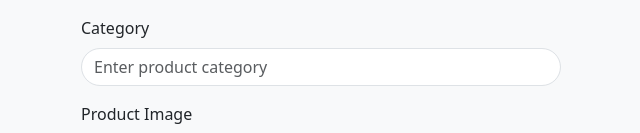
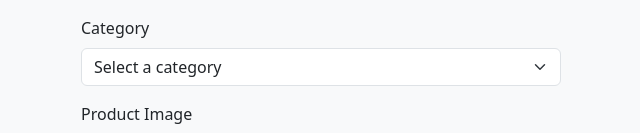
Before and after one commit to TemaQuanter/webdev2, a Next.js app: page /ProductListingForm in a window 1280 px wide. Shown: the part 260-393 px from the top of the page, without its empty margins (319-959 px from the left). Built offline with nearby package versions, Linux system fonts and the light colour scheme.

Commit message:
Changed form control to form select for categories as users should not be allowed create a category they must select one

```diff
--- a/src/app/ProductListingForm/page.jsx
+++ b/src/app/ProductListingForm/page.jsx
@@ -75,13 +75,17 @@ const ProductListing = () => {
 
         <Form.Group className="mb-3">
           <Form.Label>Category</Form.Label>
-          <Form.Control
-            type="text"
-            placeholder="Enter product category"
+          <Form.Select
             value={category}
             onChange={(e) => setCategory(e.target.value)}
             required
-          />
+          >
+            <option value="">Select a category</option>
+            <option value="category1">Category 1</option>
+            <option value="category2">Category 2</option>
+            <option value="category3">Category 3</option>
+            <option value="category4">Category 4</option>
+          </Form.Select>
         </Form.Group>
 
         <Form.Group className="mb-3">
```
